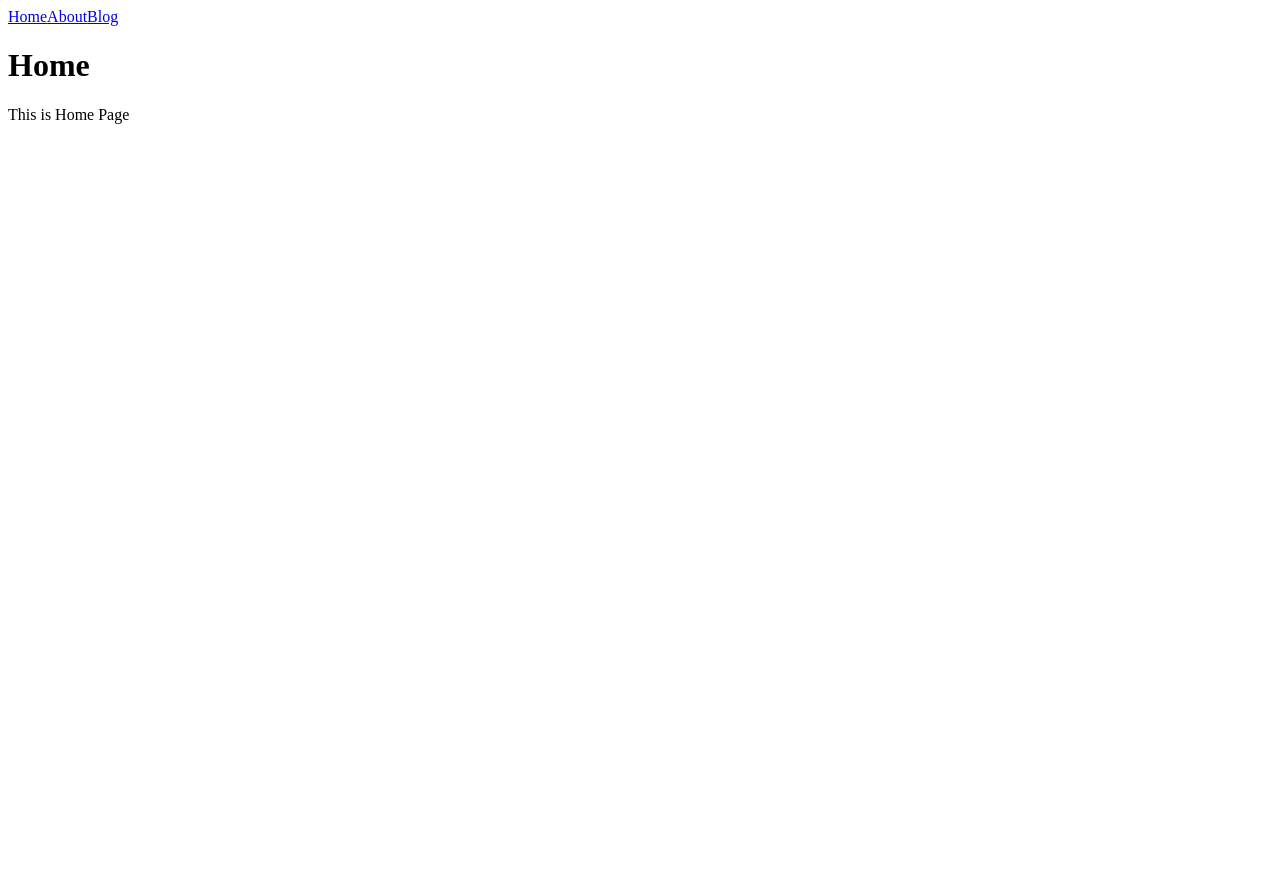
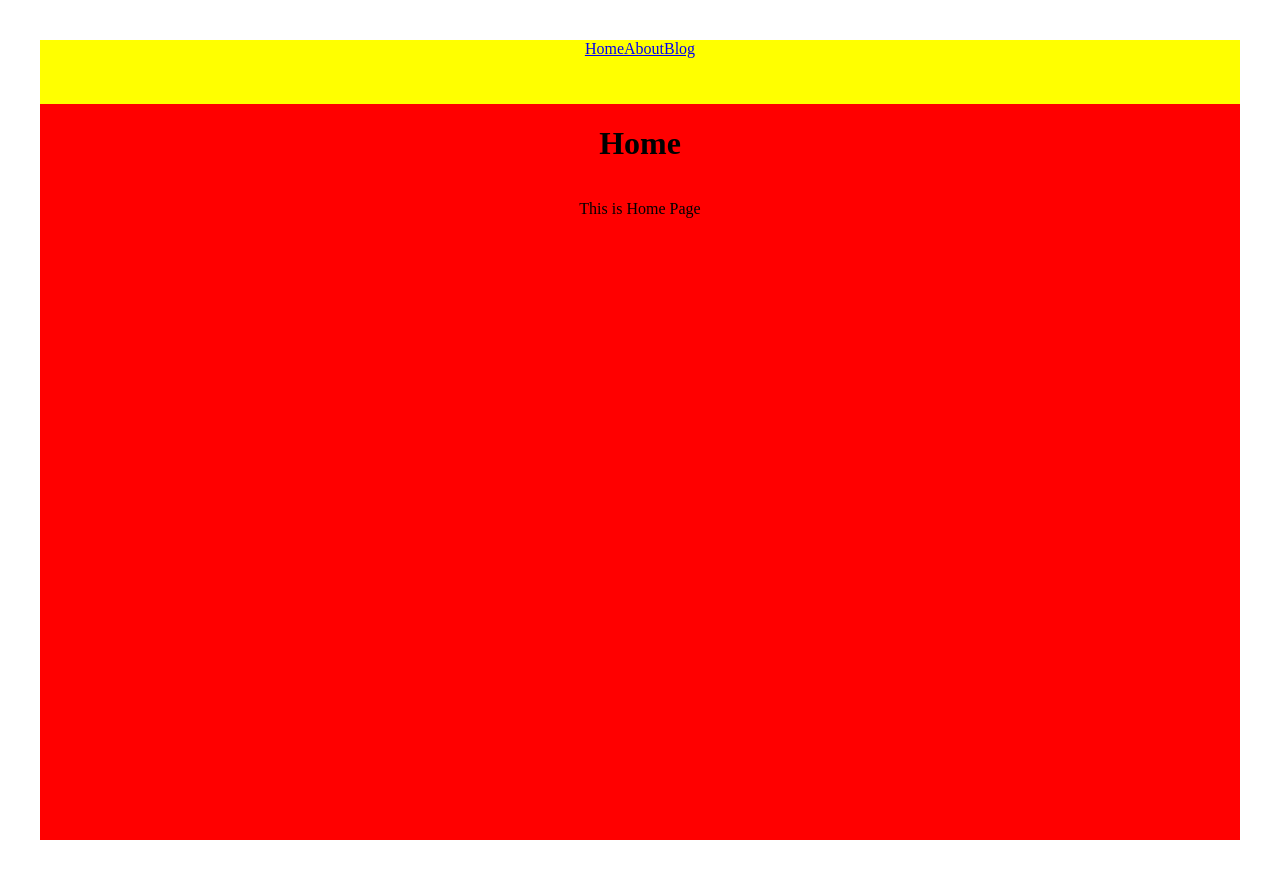
Before and after one commit to aashikofsach/Dark-Light-Mode-MCQ, a React (Vite) app: page / in a window 1280 px wide. Before the commit the page ends 800 px from the top, so only its background shows below. Built offline with nearby package versions, Linux system fonts and the light colour scheme.

Commit message:
corrected the issue of styling

```diff
--- a/src/App.css
+++ b/src/App.css
@@ -9,7 +9,9 @@
   display: flex;
   flex-direction: column;
   height: 92vh;
+  background-color: red;
 }
 .navbar {
   height: 8vh;
+  background-color: yellow;
 }
--- a/src/main.jsx
+++ b/src/main.jsx
@@ -1,6 +1,7 @@
 import { StrictMode } from 'react'
 import { createRoot } from 'react-dom/client'
 import App from './App.jsx'
+import "./App.css"
 
 createRoot(document.getElementById('root')).render(
   <StrictMode>
```
